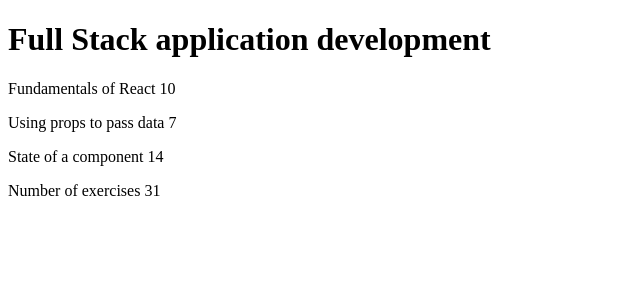
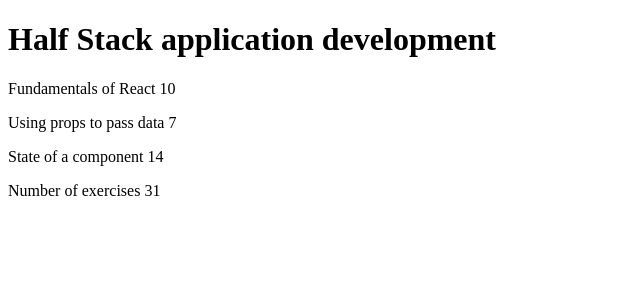
Before and after one commit to dana-tal/fullstack_open, a React (Vite) app in the folder part_1/course_info/: page / in a window 1280 px wide. Shown: the top 300 px of the page, without its empty margins (0-640 px from the left). Built offline with nearby package versions, Linux system fonts and the light colour scheme.

Commit message:
exercise 1.3

```diff
--- a/part_1/course_info/src/App.jsx
+++ b/part_1/course_info/src/App.jsx
@@ -12,7 +12,7 @@
 const Content = (props) =>{
 
      return  <>
-       { props.parts.map((part,index)=>(<Part key={index} part={part}  exercise={props.exercises[index]} />)) }
+       { props.parts.map((part,index)=>(<Part key={index} part={part.name}  exercise={part.exercises} />)) }
        </>;
 }
 
@@ -28,20 +28,34 @@
 }
 
 const App = () => {
-  const course = 'Full Stack application development'
+ /* const course = 'Full Stack application development'
   const part1 = 'Fundamentals of React'
   const exercises1 = 10
   const part2 = 'Using props to pass data'
   const exercises2 = 7
   const part3 = 'State of a component'
   const exercises3 = 14
+*/
+const course = 'Half Stack application development'
+  const part1 = {
+    name: 'Fundamentals of React',
+    exercises: 10
+  }
+  const part2 = {
+    name: 'Using props to pass data',
+    exercises: 7
+  }
+  const part3 = {
+    name: 'State of a component',
+    exercises: 14
+  }
 
   const parts = [part1,part2,part3];
-  const exercises = [exercises1,exercises2,exercises3];
+  const exercises = [part1.exercises,part2.exercises,part3.exercises];
   return (
     <div>
       <Header course_name={course} />
-      <Content parts={parts} exercises={exercises} />
+      <Content parts={parts}  />
       <Total exercises={exercises} />
     </div>
   )
```
